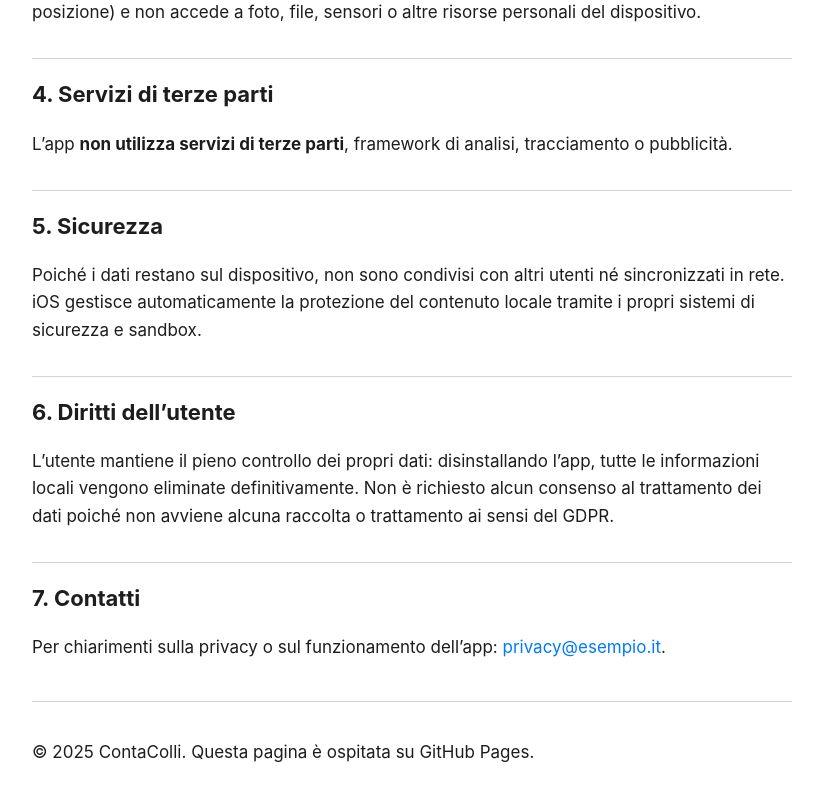
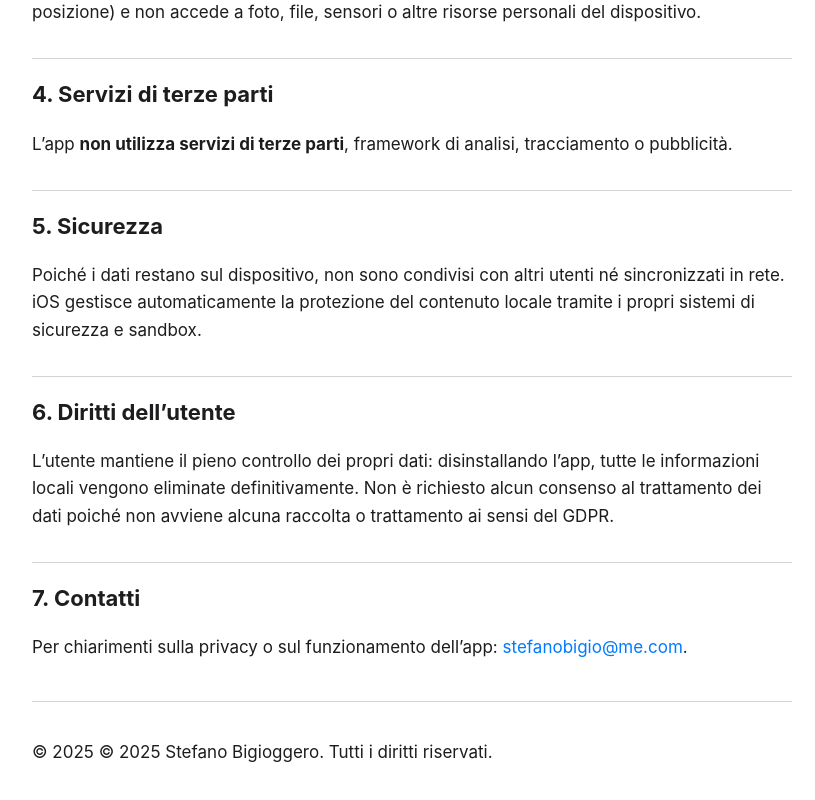
Before and after one commit to stefanobigio/contacolli-privacy, a plain HTML site: page index.html in a window 1280 px wide. Shown: the part 972-1772 px from the top of the page, without its empty margins (228-1043 px from the left). Drawn offline with Linux system fonts and the light colour scheme.

Commit message:
index.html

```diff
--- a/index.html
+++ b/index.html
@@ -92,10 +92,10 @@
     <p>L’utente mantiene il pieno controllo dei propri dati: disinstallando l’app, tutte le informazioni locali vengono eliminate definitivamente. Non è richiesto alcun consenso al trattamento dei dati poiché non avviene alcuna raccolta o trattamento ai sensi del GDPR.</p>
 
     <h2>7. Contatti</h2>
-    <p>Per chiarimenti sulla privacy o sul funzionamento dell’app: <a href="mailto:privacy@esempio.it">privacy@esempio.it</a>.</p>
+    <p>Per chiarimenti sulla privacy o sul funzionamento dell’app: <a href="stefanobigio@me.com">stefanobigio@me.com</a>.</p>
 
     <footer>
-      <p>© <span id="year"></span> ContaColli. Questa pagina è ospitata su GitHub Pages.</p>
+      <p>© <span id="year"></span> © 2025 Stefano Bigioggero. Tutti i diritti riservati.</p>
     </footer>
   </div>
 
```
